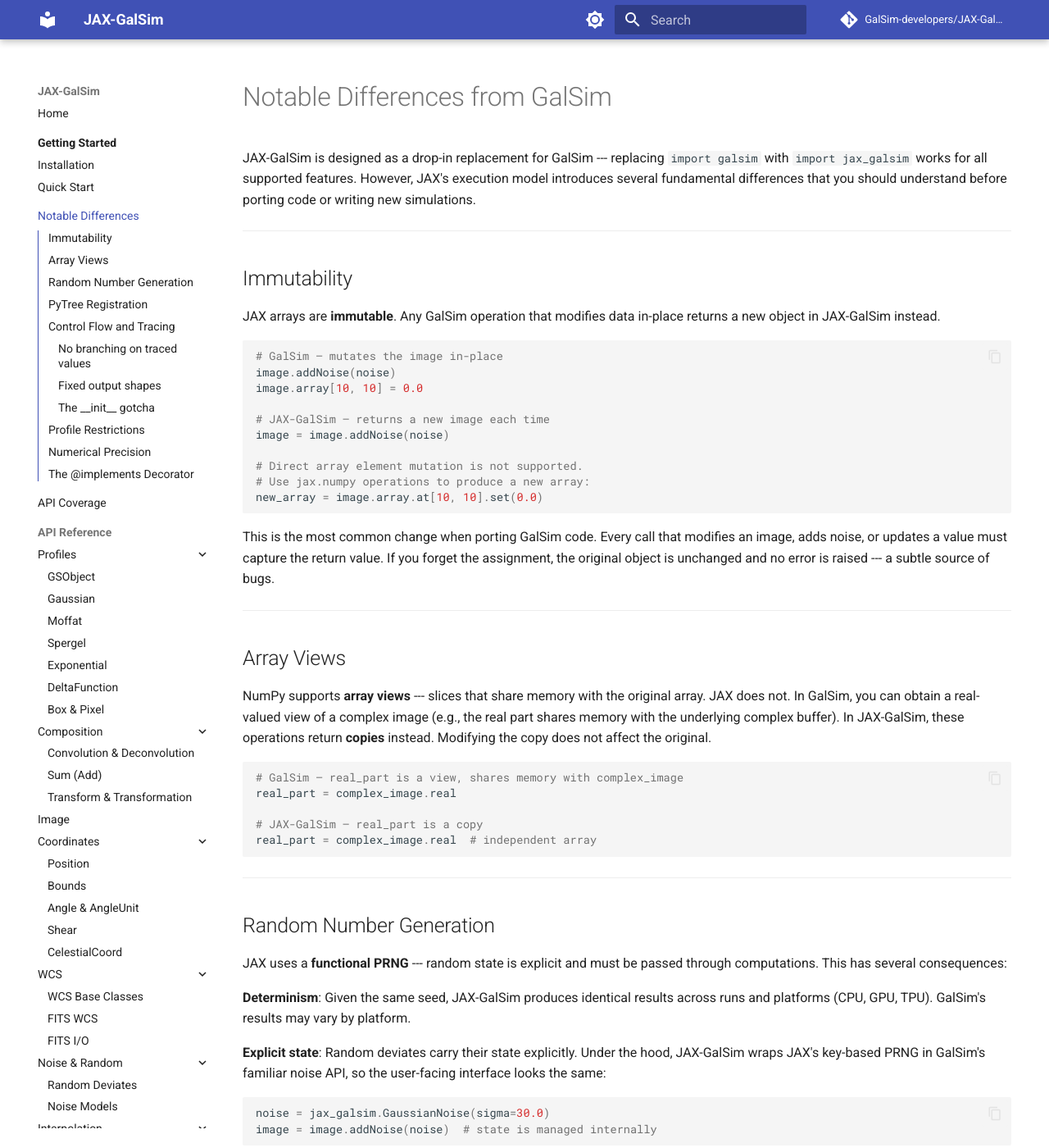
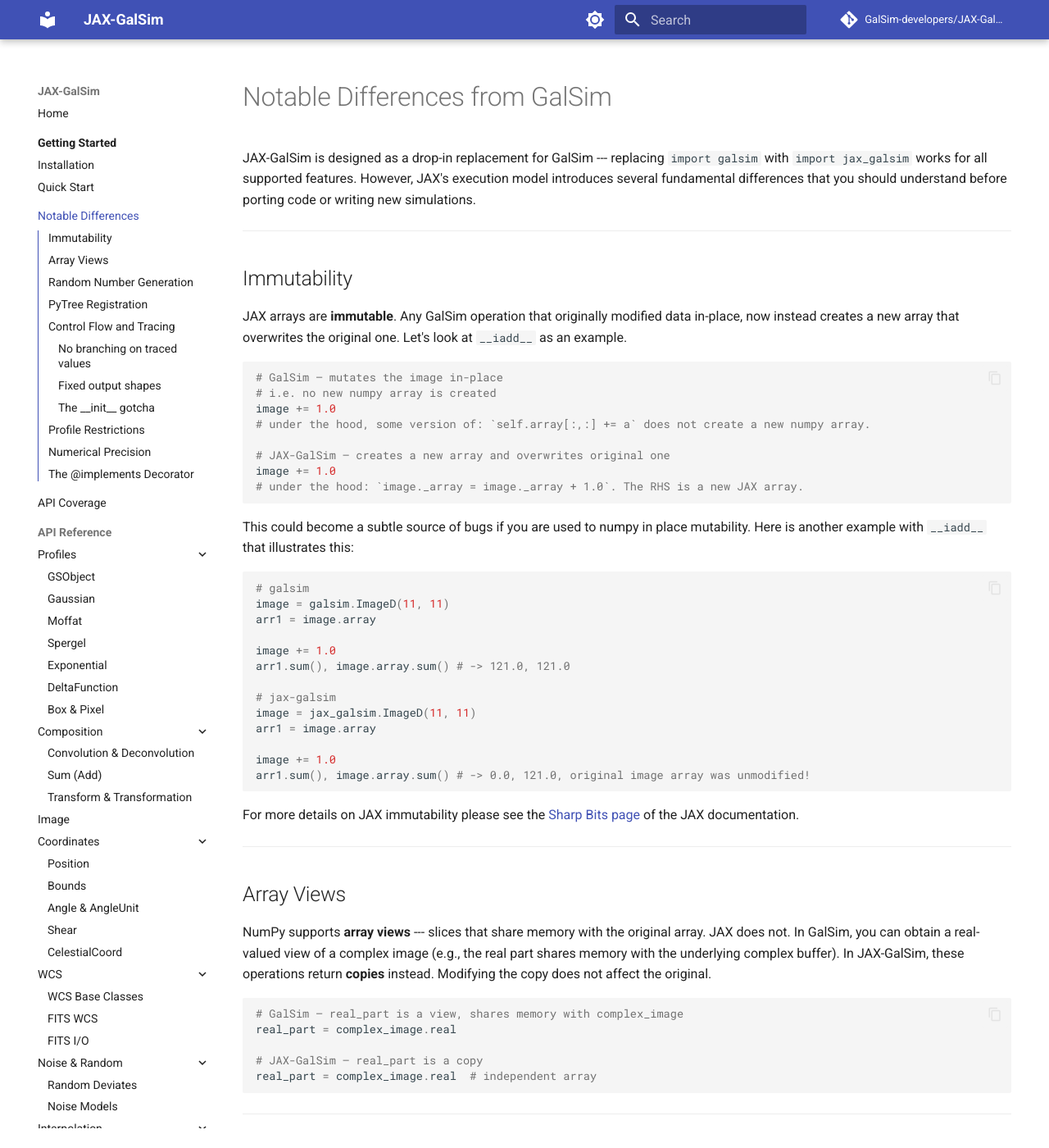
Before and after one commit to GalSim-developers/JAX-GalSim, an MkDocs documentation site: the page built from docs/notable-differences.md, in a window 1280 px wide and 1400 px high. Shown: the whole window at 82% size. Built offline with MkDocs 1.6.1 and Material for MkDocs 9.7.7, drawn with Linux system fonts in a browser that asks for light colours; comment, search, counter and statistics services are not loaded; some of the changed text lies outside the part shown.

Commit message:
some corrections in notable differences

````diff
--- a/docs/notable-differences.md
+++ b/docs/notable-differences.md
@@ -9,26 +9,40 @@
 
 ## Immutability
 
-JAX arrays are **immutable**. Any GalSim operation that modifies data in-place
-returns a new object in JAX-GalSim instead.
+JAX arrays are **immutable**. Any GalSim operation that originally modified data in-place, now
+instead creates a new array that overwrites the original one. Let's look at `__iadd__` as an example.
 
 ```python
 # GalSim — mutates the image in-place
-image.addNoise(noise)
-image.array[10, 10] = 0.0
+# i.e. no new numpy array is created
+image += 1.0
+# under the hood, some version of: `self.array[:,:] += a` does not create a new numpy array.
 
-# JAX-GalSim — returns a new image each time
-image = image.addNoise(noise)
-
-# Direct array element mutation is not supported.
-# Use jax.numpy operations to produce a new array:
-new_array = image.array.at[10, 10].set(0.0)
+# JAX-GalSim — creates a new array and overwrites original one
+image += 1.0
+# under the hood: `image._array = image._array + 1.0`. The RHS is a new JAX array.
 ```
 
-This is the most common change when porting GalSim code. Every call that
-modifies an image, adds noise, or updates a value must capture the return value.
-If you forget the assignment, the original object is unchanged and no error is
-raised --- a subtle source of bugs.
+This could become a subtle source of bugs if you are used to numpy in place mutability. Here
+is another example with `__iadd__` that illustrates this:
+
+```python
+# galsim
+image = galsim.ImageD(11, 11)
+arr1 = image.array
+
+image += 1.0
+arr1.sum(), image.array.sum() # -> 121.0, 121.0
+
+# jax-galsim
+image = jax_galsim.ImageD(11, 11)
+arr1 = image.array
+
+image += 1.0
+arr1.sum(), image.array.sum() # -> 0.0, 121.0, original image array was unmodified!
+```
+
+For more details on JAX immutability please see the [Sharp Bits page](https://docs.jax.dev/en/latest/notebooks/Common_Gotchas_in_JAX.html#in-place-updates) of the JAX documentation.
 
 ---
 
@@ -88,7 +102,7 @@
 | **Children** (traced) | Values JAX differentiates through | `flux`, `sigma`, `half_light_radius` | Re-evaluation, not recompilation |
 | **Auxiliary data** (static) | Structure and configuration | `GSParams`, enum flags | Full recompilation under `jit` |
 
-In practice, profile parameters live in a `_params` dict (children) and
+For `GSObject`, profile parameters live in a `_params` dict (children) and
 numerical configuration lives in `_gsparams` (auxiliary):
 
 ```python
@@ -104,12 +118,13 @@
 ```python
 import jax
 
-gsparams = jax_galsim.GSParams(maximum_fft_size=8192)
+gsparams = jax_galsim.GSParams(minimum_fft_size=8192, maximum_fft_size=8192)
+slen = 21 # image size should also be constant for jit to work (see below for more details).
 
 @jax.jit
 def simulate(flux, sigma):
     gal = jax_galsim.Gaussian(flux=flux, sigma=sigma, gsparams=gsparams)
-    return gal.drawImage(scale=0.2).array.sum()
+    return gal.drawImage(nx=slen, ny=slen, scale=0.2).array.sum()
 
 # Changing gsparams here would cause recompilation on next call
 ```
@@ -146,16 +161,30 @@
 
 Under `jit`, the **shape** of every array must be determinable at compile time.
 Operations whose output size depends on input values (e.g., adaptive image
-sizing based on a traced parameter) may not work. When using `jax.vmap`, you
+sizing based on a traced parameter) may not work. When using `jax.jit` or `jax.vmap`, you
 must specify fixed image dimensions:
 
 ```python
+@jax.jit
 @jax.vmap
 def batch(sigma):
-    gal = jax_galsim.Gaussian(flux=1e5, sigma=sigma)
+    gsparams = GSParams(minimum_fft_size=256, maximum_fft_size=256)
+    gal = jax_galsim.Gaussian(flux=1e5, sigma=sigma).withGSParams(gsparams)
     # Must specify nx, ny so all images have the same shape
     return gal.drawImage(scale=0.2, nx=64, ny=64).array
 ```
+
+Importantly, the default (and most commonly used) drawing procedure in GalSim (and JAX-GalSim)
+transforms image to k-space via an FFT. The size of the "images" in Fourier space usually depends
+on traced galaxy profile paramers e.g. size, which makes this incompatible with `jit`. Thus, in JAX-GalSim
+we allow for this k-space image size to be fixed explicitly via `GSParams` as done above:
+
+```python
+    gsparams = GSParams(minimum_fft_size=256, maximum_fft_size=256)
+```
+
+where both `minimum_fft_size` and `maximum_fft_size` need to be set to the same value.
+
 
 ### The `__init__` gotcha
 
````
Also changed, not shown: other parts of docs/notable-differences.md (+1 -1 lines).
